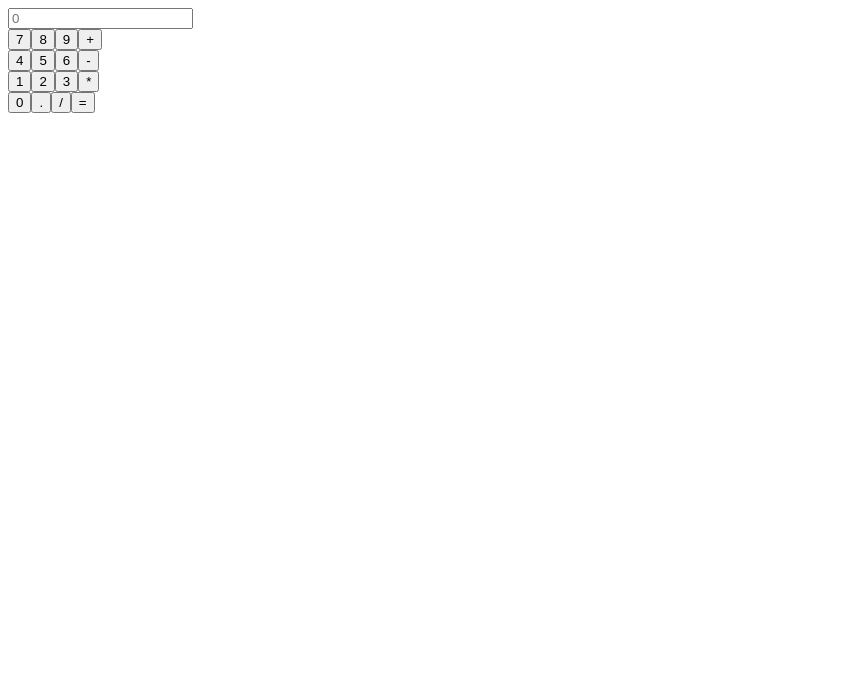
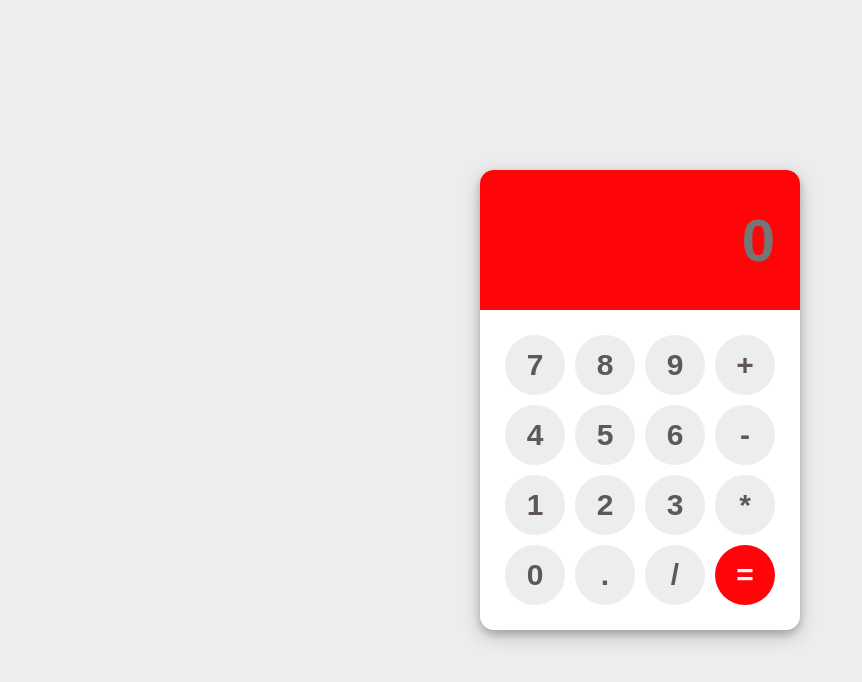
Before and after one commit to putrianggitakr/kalkulator, a plain HTML site: page index.html in a window 1280 px wide. Shown: the whole page, without its empty margins (0-862 px from the left). Drawn offline with Linux system fonts and the light colour scheme.

Commit message:
Update stylesheet.css

```diff
--- a/stylesheet.css
+++ b/stylesheet.css
@@ -1,52 +1,76 @@
-.calculator{
-  text-align: center;
-  margin: 0 auto;
-  padding: 200px;
-  width: 400px;
+/**
+Code By Web Dev Trick ( https://webdevtrick.com )
+For More Source Code Visit Our Blog ( https://webdevtrick.com )
+**/
+
+body, html {
+	background: #ECEDEF;
+	margin: 0;
+	padding: 0;
 }
 
-.calculator-screen{
-  width: 100%;
-  height: 80px;
-  background-color: #252525;
-  color: #fff;
-  text-align: right;
-  border: none;
-  font-size: 32px;
-  box-sizing: border-box;
-  padding: 0 20px;
+.container {
+	position: fixed;
+	top: 50%;
+	left: 50%;
+	transform: translate(-50%, -50%);
+	background: #fff;
+	box-shadow: 0 4px 8px 0 rgba(0,0,0,0.2), 0 6px 20px 0 rgba(0,0,0,0.2);
+	border-radius: 14px;
+	padding-bottom: 20px;
+	width: 320px;
+
 }
+.display {
+	width: 100%;
+	height: 60px;
+	padding: 40px 0;
+	background: #FF0509;
+	border-top-left-radius: 14px;
+	border-top-right-radius: 14px;
+}
+.buttons {
+	padding: 20px 20px 0 20px;
+}
+.row {
+	width: 280px;
+	float: left;
+}
+input[type=button] {
+	width: 60px;
+	height: 60px;
+	float: left;
+	padding: 0;
+	margin: 5px;
+	box-sizing: border-box;
+	background: #ecedef;
+	border: none;
+	font-size: 30px;
+	line-height: 30px;
+	border-radius: 50%;
+	font-weight: 700;
+	color: #5E5858;
+	cursor: pointer;
 
-.calculator-key{
-  width: 100%;
 }
+input[type=text] {
+	width: 270px;
+	height: 60px;
+	float: left;
+	padding: 0;
+	box-sizing: border-box;
+	border: none;
+	background: none;
+	color: #ffffff;
+	text-align: right;
+	font-weight: 700;
+	font-size: 60px;
+	line-height: 60px;
+	margin: 0 25px;
 
-.row{
-  display: flex;
 }
+.red {
+	background: #FF0509 !important;
+	color: #ffffff !important;
 
-button{
-  height: 80px;
-  background-color: gray;
-  border: 1px solid black;
-  font-size: 32px;
-  color: #fff;
-  width: 25%;
-  outline: none;
 }
-
-.all-clear, .zero-btn{
-  width: 50%;
-}
-
-.operator, .equal-sign{
-  background-color: orange;
-}
-
-button:hover{
-  background-color: darkgray;
-}
-
-.operator:hover, .equal-sign:hover{
-  background-color: darkorange;
-}
```
